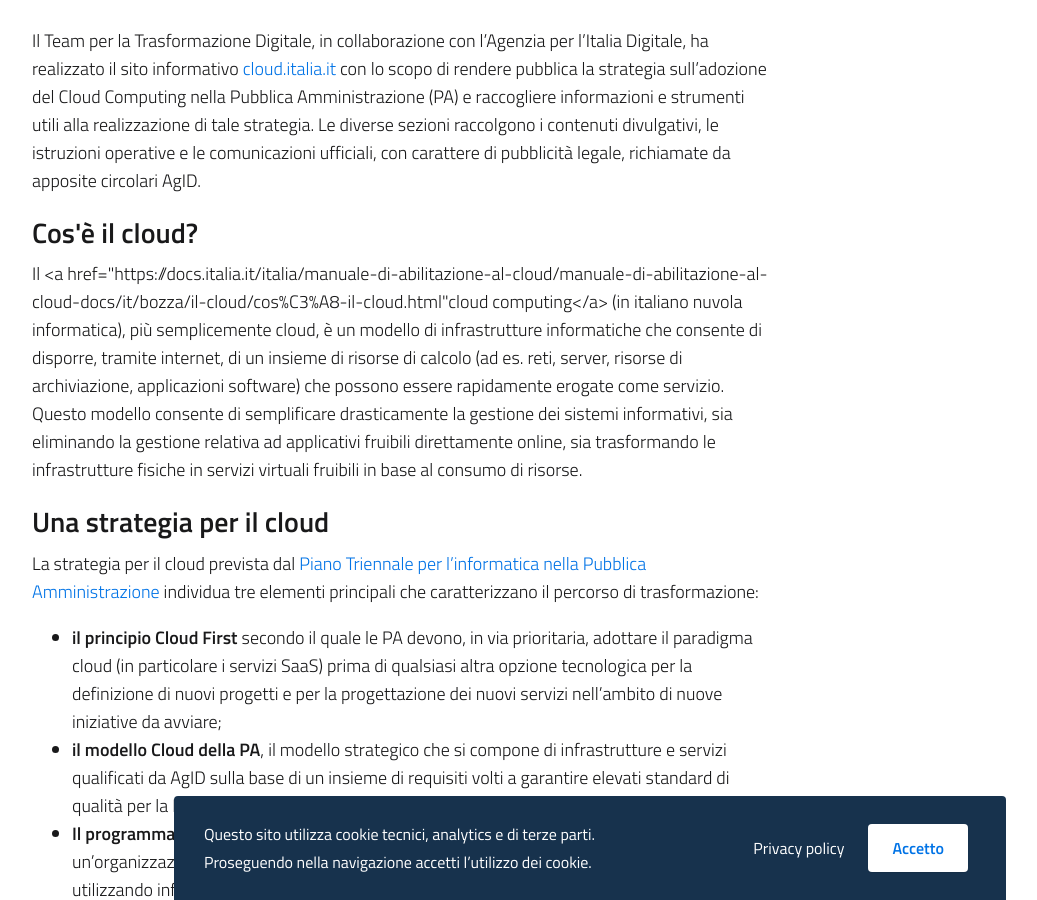
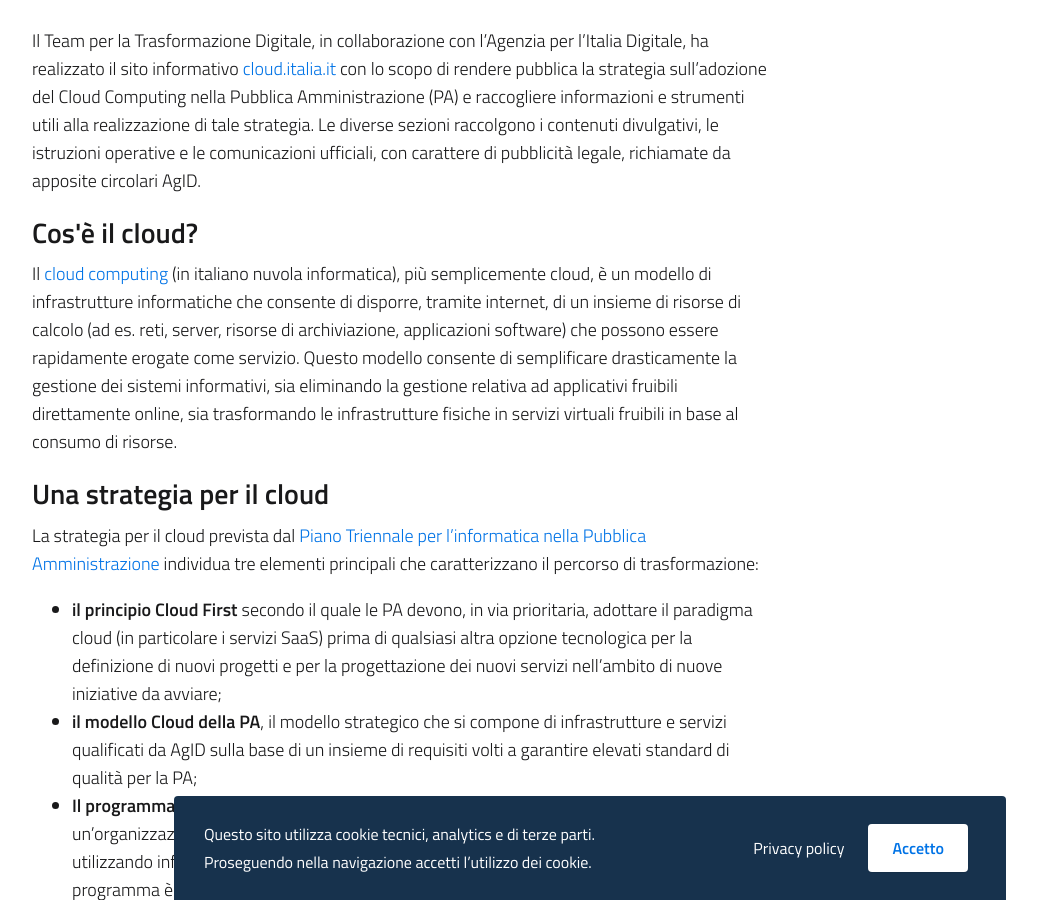
Before and after one commit to italia/cloud.italia.it, a Jekyll site: the page built from index.md, in a window 1280 px wide and 900 px high, scrolled down 1050 px. Shown: the whole window, without its empty margins (50-1087 px from the left). Built offline with Jekyll 4.4.1, drawn with Linux system fonts in a browser that asks for light colours.

Commit message:
Fix error

```diff
--- a/_includes/home/home-sections.html
+++ b/_includes/home/home-sections.html
@@ -18,7 +18,7 @@
 
 			<h4><a id="cloud-della-pa">Cos'è il cloud?</a></h4>
 				<p>
-                                Il <a href="https://docs.italia.it/italia/manuale-di-abilitazione-al-cloud/manuale-di-abilitazione-al-cloud-docs/it/bozza/il-cloud/cos%C3%A8-il-cloud.html"cloud computing</a> (in italiano
+                                Il <a href="https://docs.italia.it/italia/manuale-di-abilitazione-al-cloud/manuale-di-abilitazione-al-cloud-docs/it/bozza/il-cloud/cos%C3%A8-il-cloud.html">cloud computing</a> (in italiano
                                 nuvola informatica), più semplicemente cloud, è un
                                 modello di infrastrutture informatiche che consente
                                 di disporre, tramite internet, di un insieme di
```
